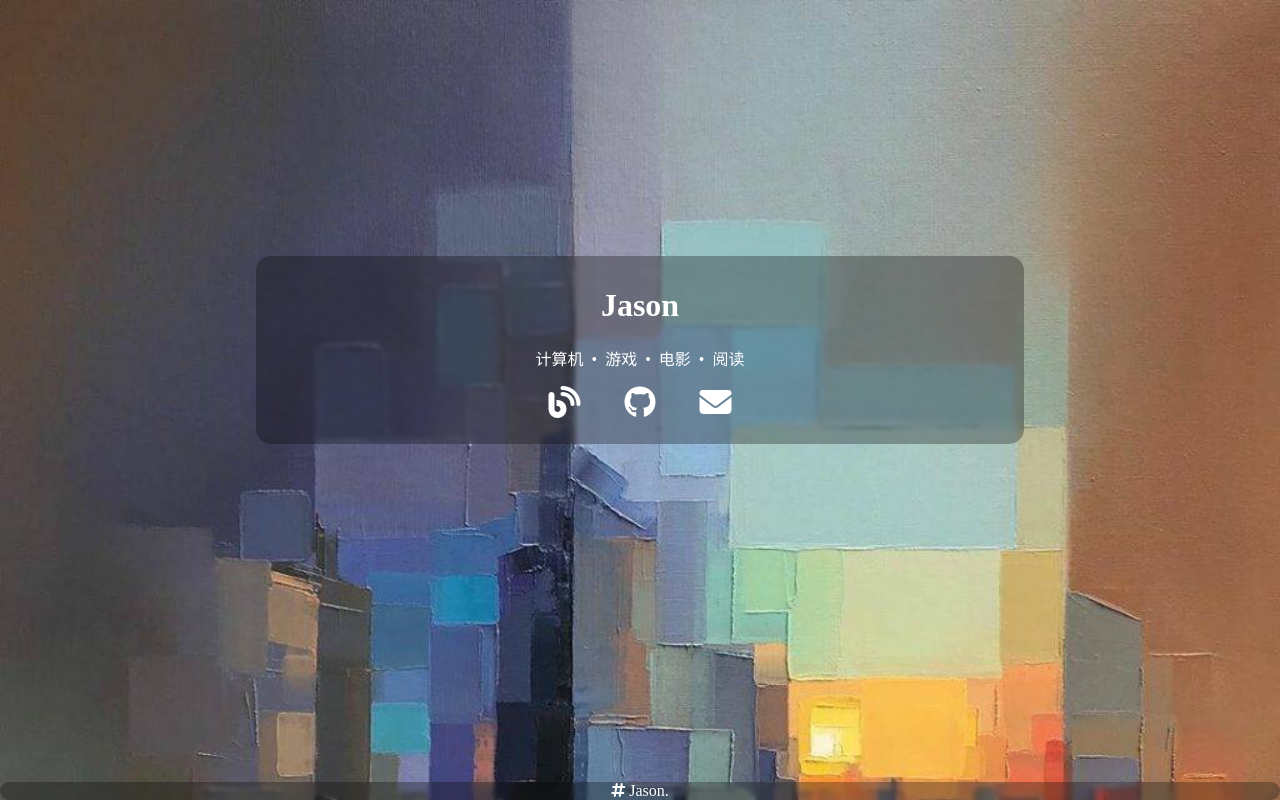
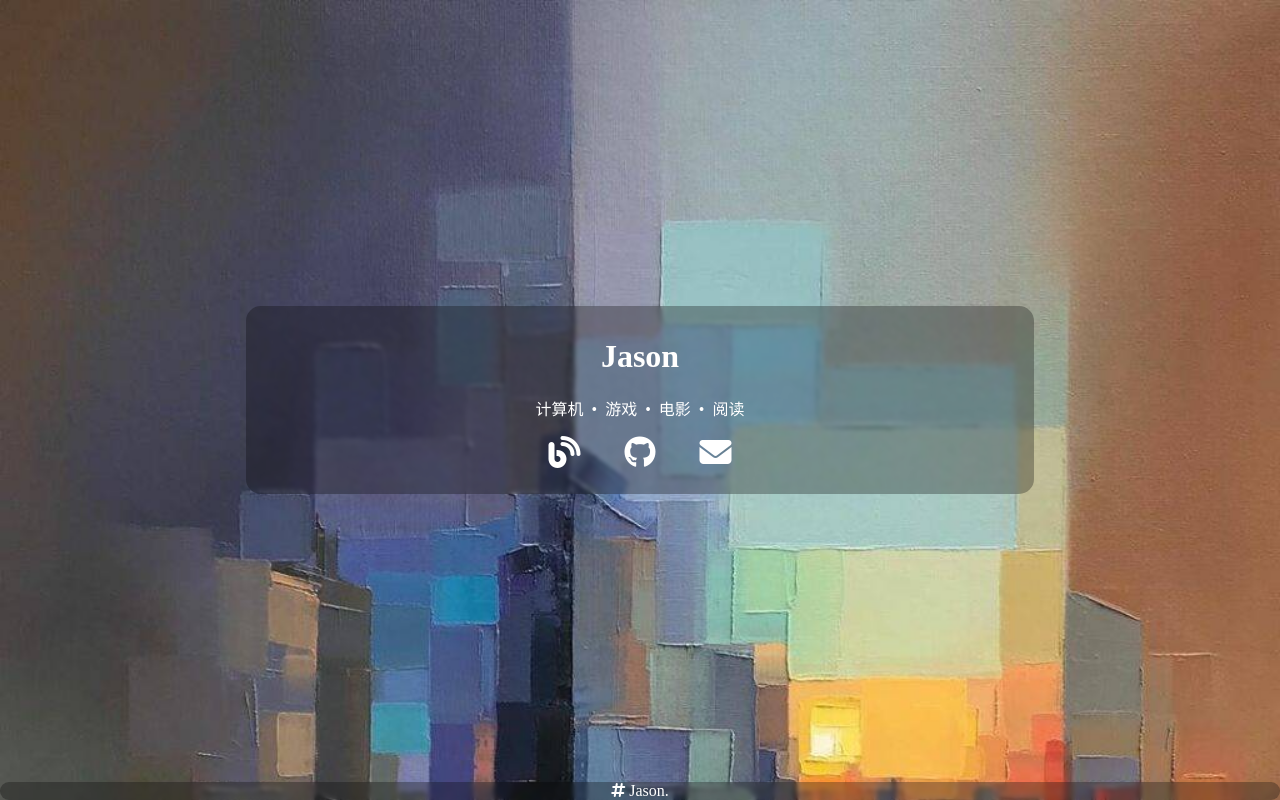
Before and after one commit to JasonPhone/JasonPhone.github.io, a plain HTML site: page index.html in a window 1280 px wide. Drawn offline with Linux system fonts and the light colour scheme.

Commit message:
vertical middle

```diff
--- a/assets/main.css
+++ b/assets/main.css
@@ -17,8 +17,18 @@ body {
 }
 
 header {
+    height: 100vh;
+    display: flex;
+    align-items: center;
+}
+
+#header_content {
+    /* align-self: center; */
+    padding: 10px 10px 10px 10px;
+    color: white;
+    text-align: center;
+
     width: 60%;
-    margin-top: 20%;
     margin-left: auto;
     margin-right: auto;
     background-color: rgba(8, 8, 8, 0.3);
@@ -30,13 +40,6 @@ a {
     padding: 20px 20px;
     text-decoration: none;
     color: inherit;
-}
-
-#header_content {
-    margin: 0px 0px 0px 0px;
-    padding: 10px 10px 10px 10px;
-    color: white;
-    text-align: center;
 }
 
 nav {
```
